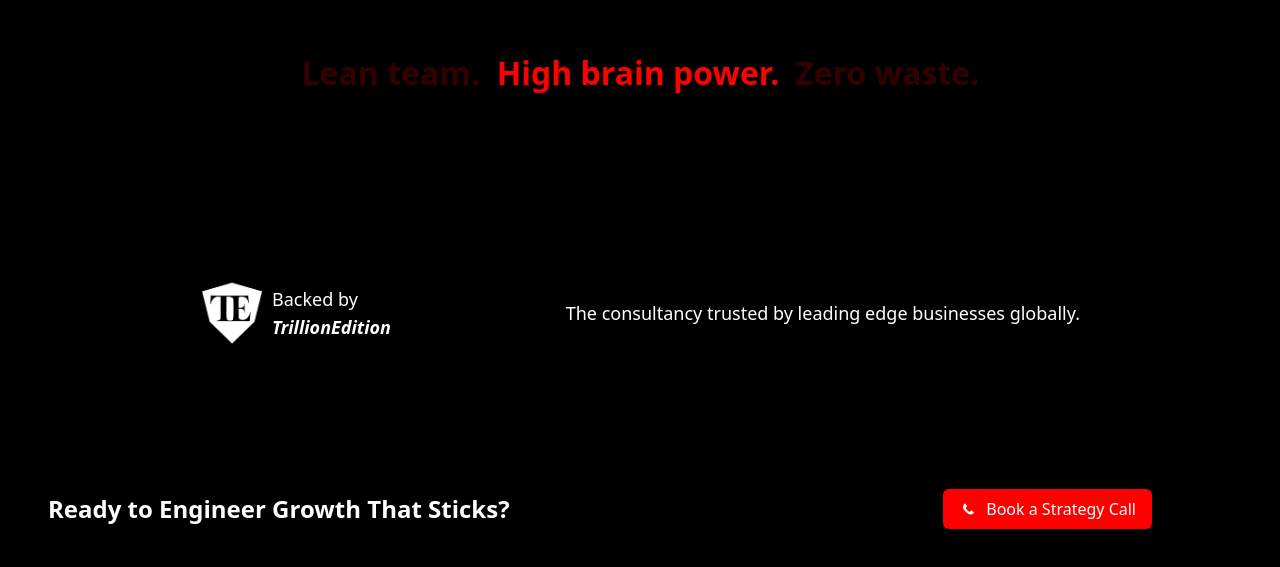
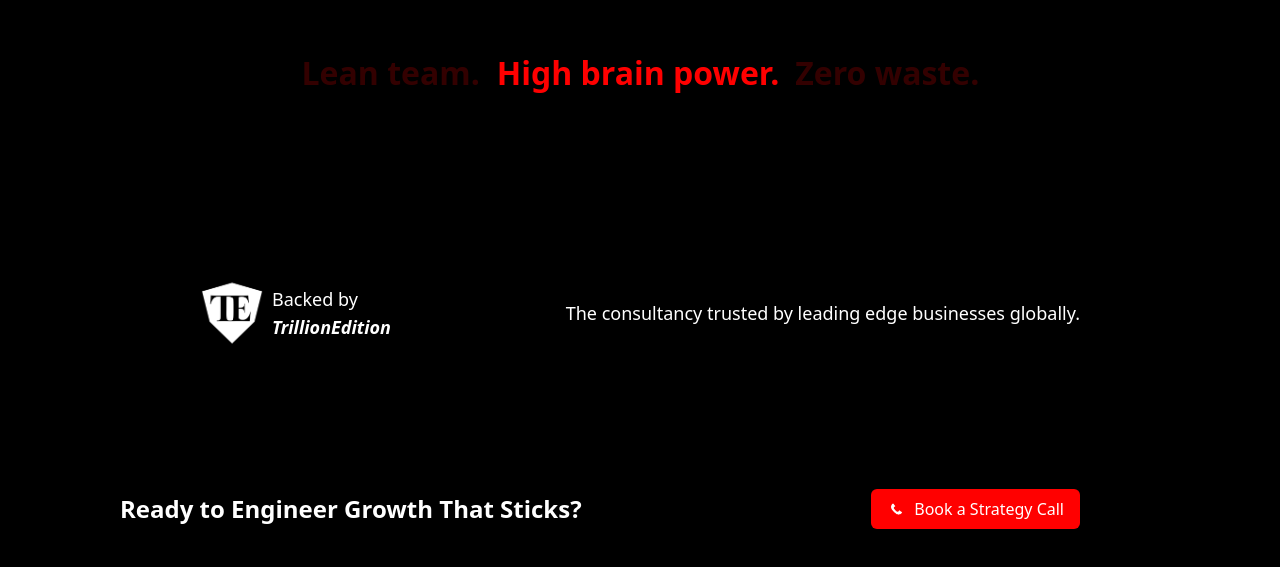
Before and after one commit to SocialBureauWeb/SocialBureau, a React (Vite) app: page / in a window 1280 px wide. Shown: the part 2851-3418 px from the top of the page. Built offline with nearby package versions, Linux system fonts and the light colour scheme.

Commit message:
responsive layout for footer

```diff
--- a/src/components/BackedBy.jsx
+++ b/src/components/BackedBy.jsx
@@ -25,7 +25,7 @@ const BackedBy = () => {
       </div>
 
       {/* Bottom Section */}
-      <div className="flex flex-col md:flex-row items-center justify-between bg-black py-20 md:py-10 rounded-lg px-10 md:px-12 gap-4 mt-4">
+      <div className="flex flex-col md:flex-row items-center justify-between bg-black py-20 md:py-10 rounded-lg px-10 md:px-12 lg:px-30 gap-4 mt-4">
         <h2 className="text-xl md:text-2xl font-semibold text-white text-center md:text-left">
           Ready to Engineer Growth That Sticks?
         </h2>
```
